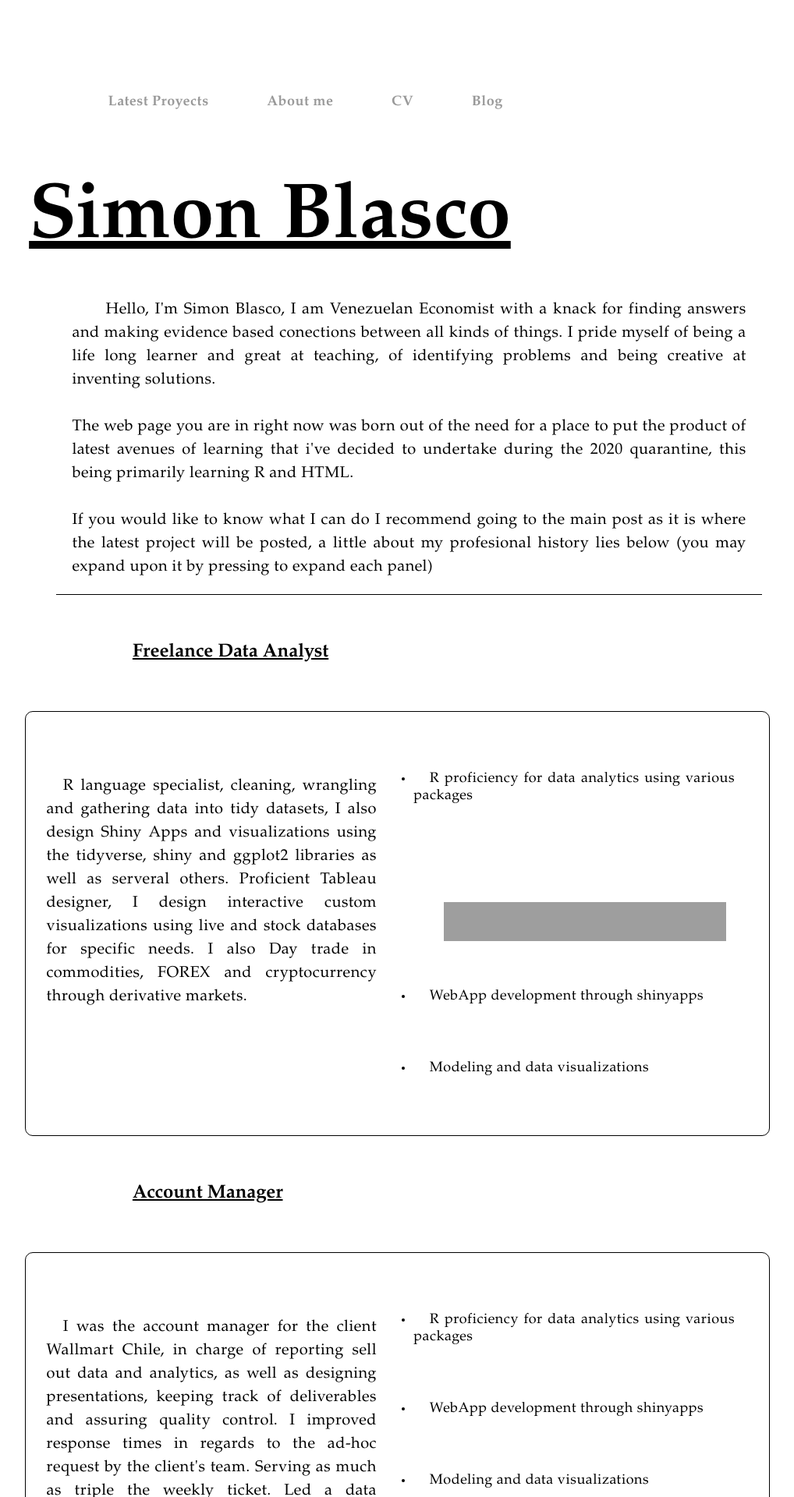
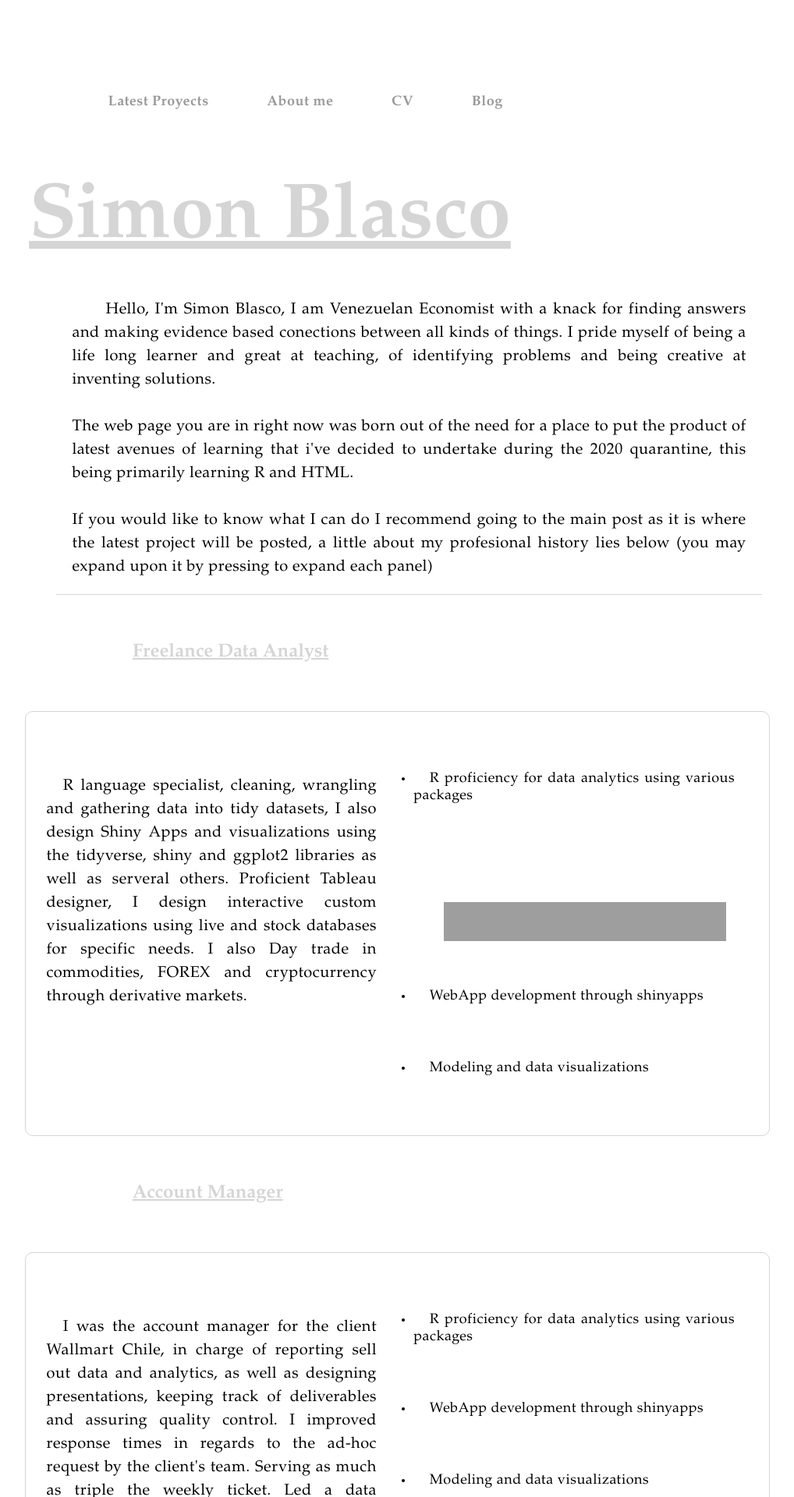
Before and after one commit to sblasco7/sblasco7.github.io, a Jekyll site: the page cv.html, which Jekyll copies as it is, in a window 1280 px wide. Shown: the top 1920 px of the page at 78% size, without its empty margins (149-1167 px from the left). Built offline with Jekyll 4.4.1, drawn with Linux system fonts in a browser that asks for light colours; grey boxes are pictures that could not be loaded.

Commit message:
Update cv.css

```diff
--- a/css/cv.css
+++ b/css/cv.css
@@ -24,7 +24,7 @@ p {
    padding: 20px;
    width: 90%;
    margin: 1px auto;
-   border-bottom: solid thin black;
+   border-bottom: solid thin #d5d5d5;
    background-color: white;
    text-indent: 5%;
    letter-spacing: 0.5px;
@@ -33,7 +33,7 @@ p {
 h1{
    font-family: "Garamond";
    font-size: 100px;
-   color: black;
+   color: #d5d5d5;
    text-decoration-line: underline;
    margin: 5px;
    padding: 20px;
@@ -41,7 +41,7 @@ h1{
 }
 h2,h3{
    font-family: "Garamond";
-   color: black;
+   color: #d5d5d5;
    text-decoration-line: underline;
 }
 
@@ -61,7 +61,7 @@ div{
 }
 .flex_block{
    display: flex;
-   border: solid thin black;
+   border: solid thin #d5d5d5;
    border-radius: 10px;
 }
 ul{
```
